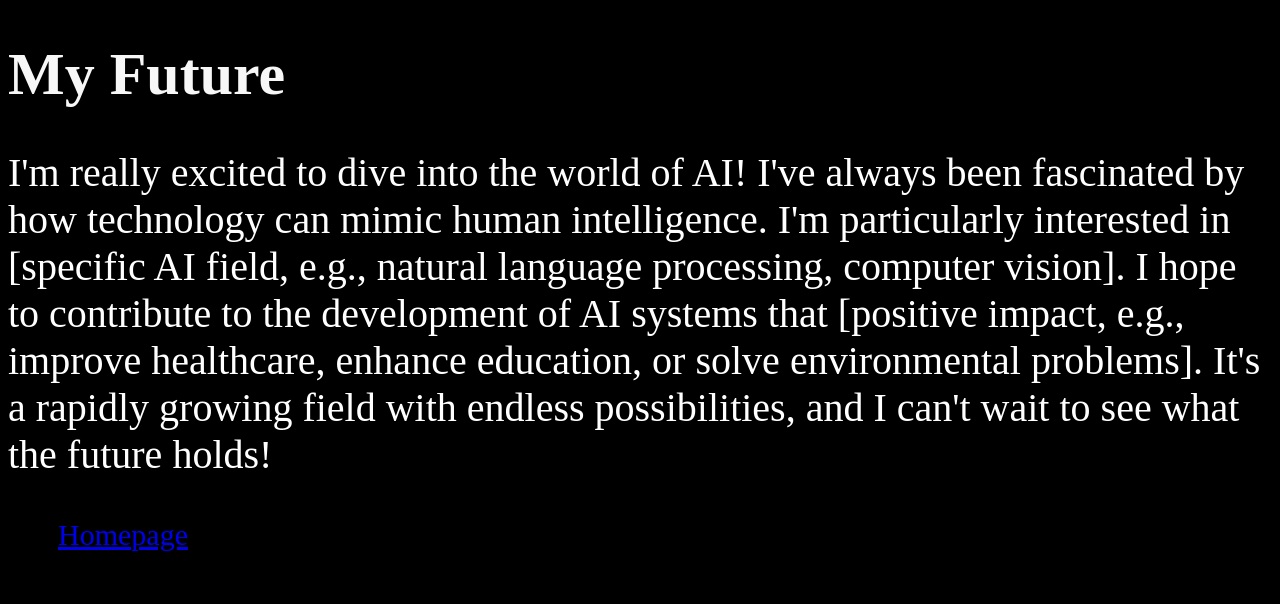
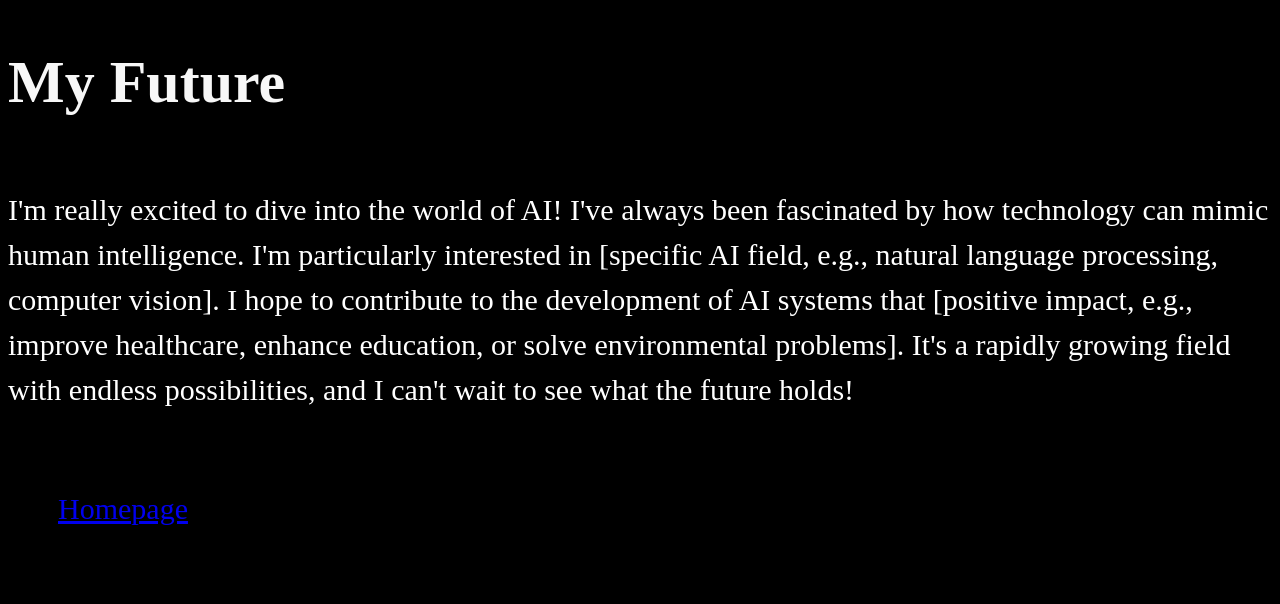
Before and after one commit to Burapa03/6709650441_MyCSTUStory_03, a plain HTML site: page myfuture.html in a window 1280 px wide. Drawn offline with Linux system fonts and the light colour scheme; a web font is replaced by a local one.

Commit message:
last commit

```diff
--- a/myfuture.html
+++ b/myfuture.html
@@ -8,12 +8,8 @@
 </head>
 <body class="body_future">
     <h1 class="Head_F">My Future</h1>
-
-    <div>
-        <p class="future_content">I'm really excited to dive into the world of AI! I've always been fascinated by how technology can mimic human intelligence. I'm particularly interested in [specific AI field, e.g., natural language processing, computer vision]. I hope to contribute to the development of AI systems that [positive impact, e.g., improve healthcare, enhance education, or solve environmental problems]. It's a rapidly growing field with endless possibilities, and I can't wait to see what the future holds!</p>
-    </div>
-
-    <a href="index.html">Homepage</a>
+    <p class="future_content">I'm really excited to dive into the world of AI! I've always been fascinated by how technology can mimic human intelligence. I'm particularly interested in [specific AI field, e.g., natural language processing, computer vision]. I hope to contribute to the development of AI systems that [positive impact, e.g., improve healthcare, enhance education, or solve environmental problems]. It's a rapidly growing field with endless possibilities, and I can't wait to see what the future holds!</p>
+    <a class="future_hompage" href="index.html">Homepage</a>
 
 </body>
 </html>
--- a/mystyle.css
+++ b/mystyle.css
@@ -161,14 +161,27 @@ a {
     padding: 50px;
 }
 
-.body_journey, .body_future {
+.body_journey {
+    display: grid;
+    grid-template-columns: repeat(2,1fr);
+    background-color: black;
+}
+.body_future {
+    display: flex;
+    flex-direction: column;
     background-color: black;
 }
 .Year {
     padding: 50px;
     text-align: left;
+    line-height: 1.5;
 }
 .future_content {
     color: #ffffff;
-    font-size: 40px;
+    font-size: 30px;
+    line-height: 1.5;
 }
+.journey_journey {
+    grid-column: 5 / 6;
+    grid-row: 3 / 4;
+}
```
Also changed, not shown: myjourney.html (+1 -1 lines).
